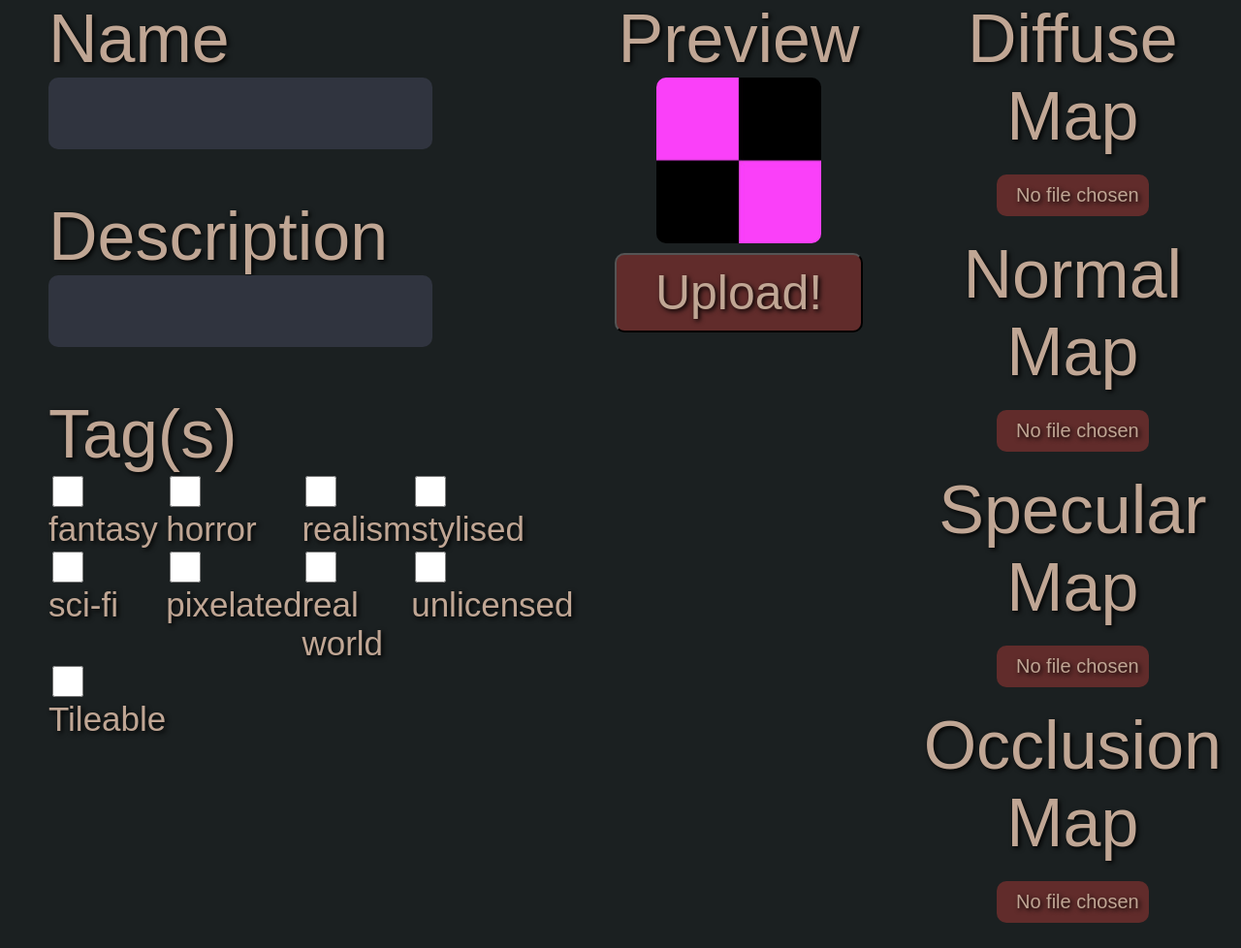
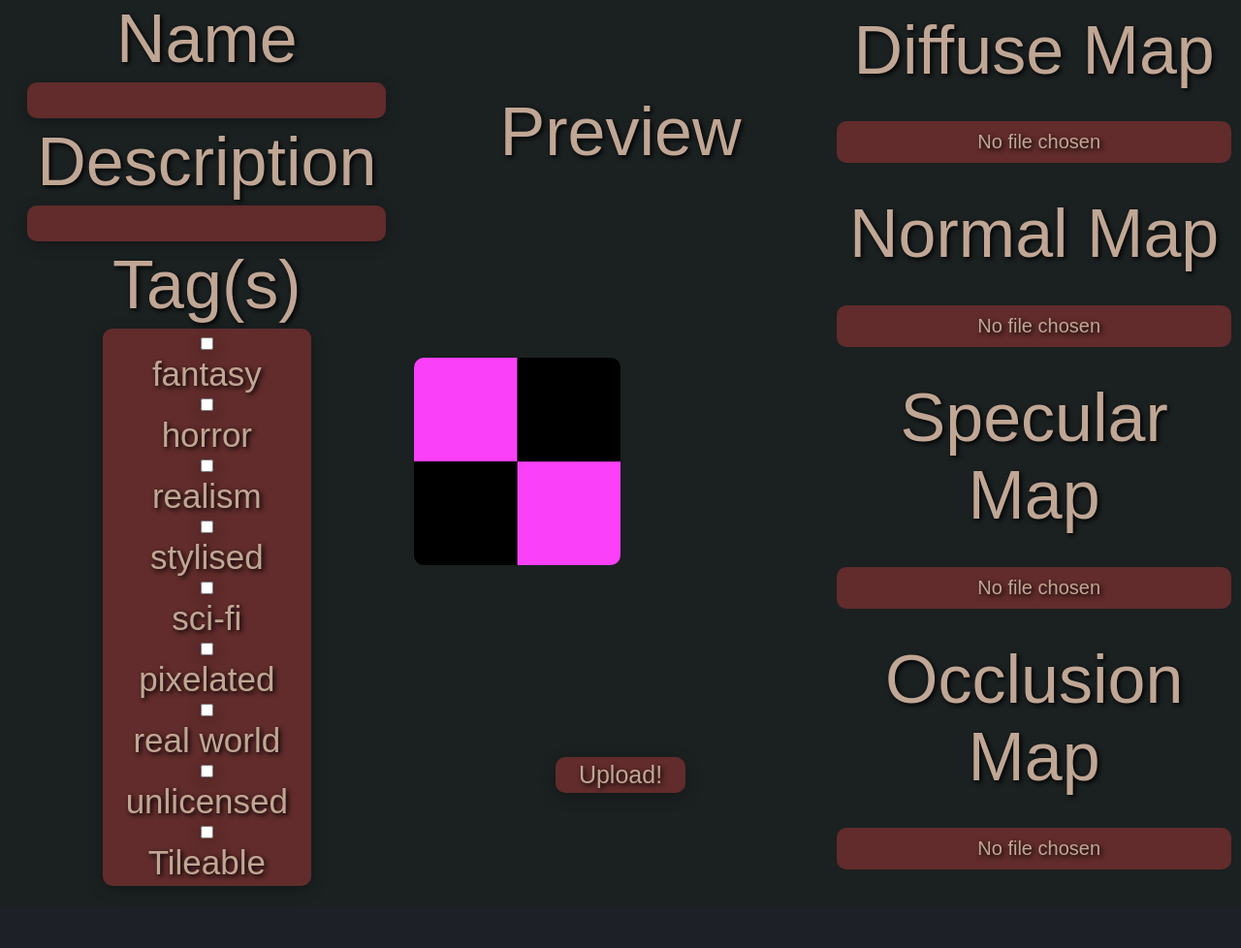
Before and after one commit to cozar1/Resource-Hub-Part-2, a Flask app: page /upload in a window 1280 px wide. Shown: the part 163-1141 px from the top of the page at 97% size. After the commit the page ends 1077 px from the top, so only its background shows below. Run offline with Flask 3, Linux system fonts and the light colour scheme; data comes from the database, SQL or seed files in the repository; both versions use the stored data as it was after the commit; some web fonts are replaced.

Commit message:
code comments and stuff

```diff
--- a/app.py
+++ b/app.py
@@ -4,63 +4,73 @@ import os
 from werkzeug.utils import secure_filename
 
 app = Flask(__name__)
+app.config["UPLOAD_FOLDER"] = "static/images/"
 
-app.config["UPLOAD_FOLDER"] = "static/images/"
-ALLOWED_EXTENSIONS = {"png", "jpg", "jpeg"}  # ✅ only allow images
+ALLOWED_EXTENSIONS = {"png", "jpg", "jpeg"}
 
+# function used to efficiently run queries
+def query(query, param=(), commit=False):
+    with sqlite3.connect("database.db") as conn:
+        cur = conn.cursor()
+        cur.execute(query, param)
+        if commit:  # determine wheather to insert of return a set of values
+            conn.commit()
+            return cur.lastrowid
+        else:
+            return cur.fetchall()
+
+# function to determine if uploaded files are allowed
 def allowed_file(filename):
     return (
         "." in filename
         and filename.rsplit(".", 1)[1].lower() in ALLOWED_EXTENSIONS
     )
 
+# home page
 @app.route('/')
 def home():
-    conn = sqlite3.connect("database.db")
-    cur = conn.cursor()
-    cur.execute("SELECT name,icon FROM Tag")
-    tags = cur.fetchall()
+    tags = query("SELECT name, icon FROM Tag")
+    assets_data = query("SELECT id, name FROM asset")
 
-    cur.execute("SELECT id, name FROM asset")
-    assets = cur.fetchall()
+    # creates a list of assets so it can be processed with its tags
+    processed_assets = []
+    for asset_row in assets_data:
+        asset_info = []
+        for item in asset_row:
+            asset_info.append(item)
+        processed_assets.append(asset_info)
 
-    alist = []
-    for asset in assets:
-        thing = []
-        for i in asset:
-            thing.append(i)
-        alist.append(thing)
+    # asigns the assets tags to each asset
+    for asset in processed_assets:
+        associated_tags = query(
+            "SELECT name, icon FROM Tag WHERE ID IN (SELECT Tag_ID FROM assetTags WHERE Model_ID = ?)",
+            (asset[0],)
+        )
+        asset.append(associated_tags)
 
-    for asset in alist:
-        cur.execute("SELECT name,icon FROM Tag WHERE ID IN (SELECT Tag_ID FROM assetTags WHERE Model_ID = ?)", (asset[0],))
-        asset.append(cur.fetchall())
-    assets = alist
+    return render_template('home.html', tags=tags, assets=processed_assets, show_navbar=True)
 
-    conn.close()
-    return render_template('home.html', tags=tags, assets=assets, show_navbar=True)
 
+# error function that can be used to display a wide variety of errors
 @app.errorhandler(404)
 def page_not_found(e):
     return render_template('404.html', error=404), 404
+
+
+# upload page where the user uploads new assets
 @app.route('/upload', methods=["GET", "POST"])
 def upload():
+    # runs if just opening the page and not pressing the upload button
     if request.method == "GET":
-        conn = sqlite3.connect("database.db")
-        cursor = conn.cursor()
-        cursor.execute("SELECT id, name FROM Tag")
-        tags = cursor.fetchall()
-        conn.close()
+        tags = query("SELECT id, name FROM Tag")
         return render_template('upload.html', show_navbar=False, tags=tags)
 
-    # --- POST handling ---
+    # gets the info from the froms
     name = request.form["name"]
     description = request.form["description"]
     selected_tags = request.form.getlist("tags")
 
-    conn = sqlite3.connect("database.db")
-    cursor = conn.cursor()
-
-    # Files
+    #  gets all the uploaded files
     files = {
         "d": request.files.get("diffuse"),
         "n": request.files.get("normal"),
@@ -68,49 +78,39 @@ def upload():
         "o": request.files.get("occlusion"),
     }
 
-    # ✅ Require at least diffuse texture
+    # checks if there is at least a diffuse texture
     if not files["d"] or files["d"].filename == "":
         return render_template("404.html", error="401 No Image Selected")
 
-    # ✅ Check file extensions
+    # checks if the files are allowed
     for suffix, file in files.items():
         if file and file.filename != "":
             if not allowed_file(file.filename):
-                conn.close()
                 return render_template("404.html", error="402 Invalid File Type")
 
-    # Insert the asset
-    cursor.execute("INSERT INTO asset(name, description) VALUES(?, ?)", (name, description))
-    asset_id = cursor.lastrowid
+    # adds the asset info
+    asset_id = query("INSERT INTO asset(name, description) VALUES(?, ?)", (name, description), commit=True)
 
-    # Save the allowed images
+    # saves the image files and asigns the names so they can be referanced later -
+    # using the asset id instead of storing the raw name in the database
     for suffix, file in files.items():
-        if file and file.filename != "" and allowed_file(file.filename):
-            filename = secure_filename(f"{asset_id}{suffix}.png")  # normalize to PNG
-            file.save(os.path.join(app.config["UPLOAD_FOLDER"], filename))
+        filename = secure_filename(f"{asset_id}{suffix}.png")
+        file.save(os.path.join(app.config["UPLOAD_FOLDER"], filename))
 
-    # Link tags
+    # adds the tags for the asset
     for tag_id in selected_tags:
-        cursor.execute("INSERT INTO assetTags(Model_ID, Tag_ID) VALUES(?, ?)", (asset_id, tag_id))
+        query("INSERT INTO assetTags(Model_ID, Tag_ID) VALUES(?, ?)", (asset_id, tag_id), commit=True)
 
-    conn.commit()
-    conn.close()
     return redirect(url_for("home"))
 
 
-
+# asset page that displays and individual assets information
 @app.route('/asset/<int:id>')
 def asset(id):
-    conn = sqlite3.connect("database.db")
-    cur = conn.cursor()
-    cur.execute("SELECT id,name,description FROM asset WHERE ID = ?", (id,))
-    asset = cur.fetchall()
+    asset = query("SELECT id,name,description FROM asset WHERE ID = ?", (id,))
+    assettags = query("SELECT name,icon FROM Tag WHERE ID IN (SELECT Tag_ID FROM assetTags WHERE Model_ID = ?)", (id,))
 
-    creator = "Me"
+    return render_template('asset.html', show_navbar=False, asset=asset, assettags=assettags)
 
-    cur = conn.cursor()
-    cur.execute("SELECT name,icon FROM Tag WHERE ID IN (SELECT Tag_ID FROM assetTags WHERE Model_ID = ?)", (id,))
-    assettags = cur.fetchall()
-    return render_template('asset.html', show_navbar=False, asset=asset, creator=creator, assettags=assettags)
 
 app.run(debug=True)
--- a/static/style.css
+++ b/static/style.css
@@ -8,8 +8,6 @@
 body {
     background-color:#1B2021;
     margin: 0px;
-
-
 }
 
 
@@ -22,7 +20,7 @@ h1 {
 
 .title-container {
     display: grid;
-    grid-template-columns: 6fr 1fr; /* Creates two equal columns */
+    grid-template-columns: 6fr 1fr;
     padding: 1px;
     text-align: center;
     align-items: center;
@@ -57,8 +55,12 @@ input {
 
 }
 
-.upload {
-    display: inline-block;       /* allow margin auto to work */
+.upload-grid {
+    display: grid;
+    grid-template-columns: 1fr 1fr 1fr;
+}
+
+.button {
     font-size: 25px;
     color: #C0A694;
     border: 4px solid #612C2B;
@@ -71,8 +73,8 @@ input {
     box-shadow: 0 4px 15px rgba(0, 0, 0, 0.25);  /* smooth, subtle shadow */
 }
 
-.upload:hover {
-    scale: 160%;
+.button:hover {
+    scale: 110%;
 }
 
 .tag-button {
@@ -269,14 +271,12 @@ input {
 
 }
 
-.text-input-fields {
-
-    margin-left: 50px;
-}
-.upload-grid {
+.upload-grid-item {
     display: grid;
-    grid-template-columns: 1fr 1fr 1fr;
+    grid-template-columns: 1fr;
     vertical-align: middle;
+    text-align: center;
+    align-items: center;
 }
 
 .image-input-fields {
@@ -295,6 +295,7 @@ input {
 .image-preview {
     width: 50%;
     border-radius: 10px;
+    align-self: center;
 }
 
 .upload-button{
--- a/templates/404.html
+++ b/templates/404.html
@@ -1,6 +1,4 @@
 {% extends "template.html" %}
 {% block content %}
-<div class="error-body">
-    <h1 class="error">{{error}}</h1>
-</div>
+<h1>{{error}}</h1>
 {% endblock %}
--- a/templates/template.html
+++ b/templates/template.html
@@ -2,19 +2,20 @@
     <head>
         <link href="https://fonts.googleapis.com/css2?family=Jersey+10&display=swap" rel="stylesheet">
         <link rel="stylesheet" href="/static/style.css">
+        <link rel="icon" href="../static/images/error.jpg">
+        <link rel="stylesheet" href="https://cdnjs.cloudflare.com/ajax/libs/font-awesome/6.4.0/css/all.min.css" />
+
         <meta charset="UTF-8">
         <meta name="viewport" content="width=device-width, initial-scale=1.0">
-        <!-- Font Awesome CDN -->
-        <link rel="stylesheet" href="https://cdnjs.cloudflare.com/ajax/libs/font-awesome/6.4.0/css/all.min.css" />
+        <title>Resource Hub</title>
+    </head>
 
-        <title>Document</title>
-    </head>
     <body>
         <div class="header">
 
             <div class="title-container">
                 <h1>RESOURCE.HUB</h1>
-            <a class="upload" href="/upload" ><i class="fa-solid fa-upload"></i> Upload</a>
+                <a class="button" href="/upload" ><i class="fa-solid fa-upload"></i> Upload</a>
             </div>
             <br>
 
@@ -34,6 +35,8 @@
         {% endblock %}
 
     </body>
+
+</html>
 
 <script>
     const buttons = document.querySelectorAll('.tag-button');
--- a/templates/upload.html
+++ b/templates/upload.html
@@ -2,50 +2,50 @@
 {% block content %}
 <form action="/upload" method="post" enctype="multipart/form-data">
     <div class="upload-grid">
-        <div class="text-input-fields">
+        <div class="upload-grid-item">
             <div class="input-name">
                 <h1>Name</h1>
-                <input class="input" type="text" name="name">
+                <input class="button" type="text" name="name">
             </div>
             <div class="input-name">
                 <h1>Description</h1>
-                <input class="input" type="text" name="description">
+                <input class="button" type="text" name="description">
             </div>
             <h1>Tag(s)</h1>
-            <div class="input-tags">
+            <div class="button">
                 {% for tag in tags %}
                 <div>
-                    <input class="tag-input" type="checkbox" name="tags" value="{{ tag[0] }}">
+                    <input class="button" type="checkbox" name="tags" value="{{ tag[0] }}">
                     <h2>{{ tag[1] }}</h2>
                 </div>
                 {% endfor %}
             </div>
 
         </div>
-        <div class="upload-preview">
+        <div class="upload-grid-item">
             <h1>Preview</h1>
             <img id="preview-img" class="image-preview" src="../static/images/error.jpg">
-            <button type="submit" class="upload-button">Upload!</button>
+            <button type="submit" class="button">Upload!</button>
         </div>
-        <div class="image-input-fields">
+        <div class="upload-grid-item">
             <h1>Diffuse Map</h1>
             <label class="custom-file-upload">
-                <input type="file" name="diffuse" accept=".png, .jpg" onchange="updateFileName(this, 'diffuse-file-name','preview-img')">
+                <input class="button" type="file" name="diffuse" accept=".png, .jpg" onchange="updateFileName(this, 'diffuse-file-name','preview-img')">
                 <span id="diffuse-file-name">No file chosen</span>
             </label>
             <h1>Normal Map</h1>
             <label class="custom-file-upload">
-                <input type="file" name="normal" accept=".png, .jpg" onchange="updateFileName(this, 'normal-file-name')">
+                <input class="button" type="file" name="normal" accept=".png, .jpg" onchange="updateFileName(this, 'normal-file-name')">
                 <span id="normal-file-name">No file chosen</span>
             </label>
             <h1>Specular Map</h1>
             <label class="custom-file-upload">
-                <input type="file" name="specular" accept=".png, .jpg" onchange="updateFileName(this, 'specular-file-name')">
+                <input class="button" type="file" name="specular" accept=".png, .jpg" onchange="updateFileName(this, 'specular-file-name')">
                 <span id="specular-file-name">No file chosen</span>
             </label>
             <h1>Occlusion Map</h1>
             <label class="custom-file-upload">
-                <input type="file" name="occlusion" accept=".png, .jpg" onchange="updateFileName(this, 'occlusion-file-name')">
+                <input class="button" type="file" name="occlusion" accept=".png, .jpg" onchange="updateFileName(this, 'occlusion-file-name')">
                 <span id="occlusion-file-name">No file chosen</span>
             </label>
         </div>
```
Also changed, not shown: database.db, static/images/25d.png (added), static/images/d.png (added). Lines whose indentation alone changed are shown as unchanged.
